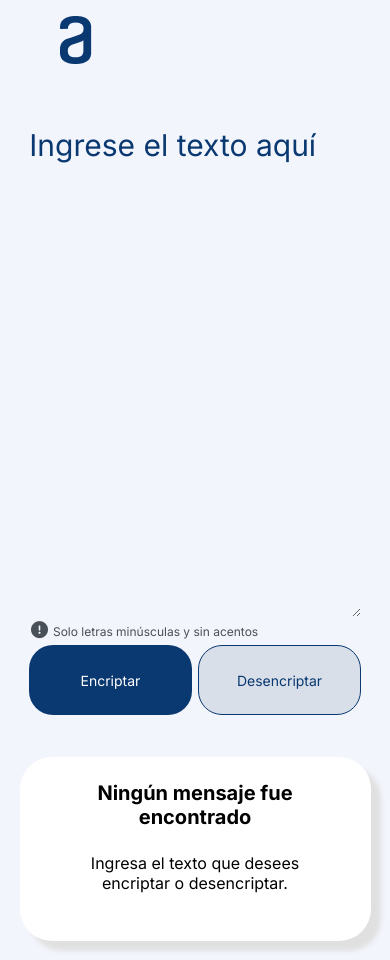
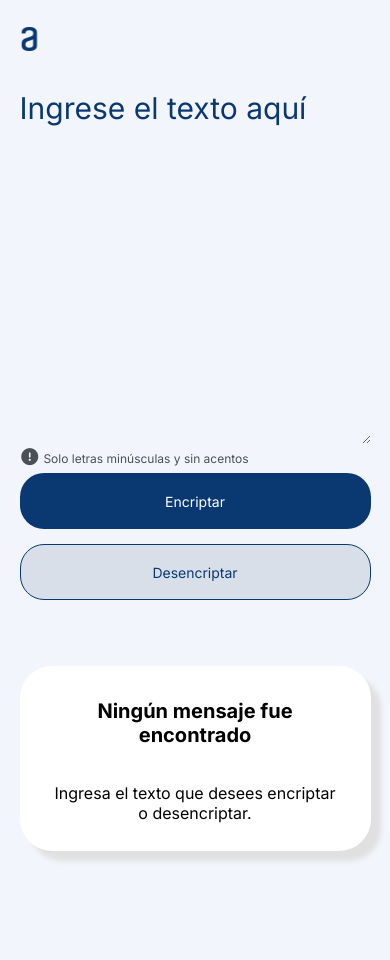
Before and after one commit to FlorIniguez/challenge-encriptador, a plain HTML site: page index.html in a window 390 px wide. After the commit the page ends 899 px from the top, so only its background shows below. Drawn offline with Linux system fonts and the light colour scheme.

Commit message:
arreglos css

```diff
--- a/index.html
+++ b/index.html
@@ -19,10 +19,12 @@
     ></script>
   </head>
   <body>
-    <div class="container">
-      <h1><img src="./imgs/Logo.png" alt="logo Alura" /></h1>
-      <main class="section-texto">
-        <section>
+    <header>
+      <img src="./imgs/Logo.png" alt="logo Alura" class="logo" />
+    </header>
+
+    <main class="container">
+      <section class="text-area">
         <textarea
           name="ingrese-texto"
           id="textarea-ingresado"
@@ -31,24 +33,22 @@
           class="textarea-texto"
           placeholder="Ingrese el texto aquí"
         ></textarea>
-        </section>
 
-        <section class="section-botones">
         <p class="aclaracion">
           <i class="fa-solid fa-circle-exclamation"> </i>
           <span> Solo letras minúsculas y sin acentos</span>
         </p>
+
         <div class="contenedor-botones">
-            <button onclick="encriptar()" class="btn-azul btns">
-              Encriptar
-            </button>
+          <button onclick="encriptar()" class="btn-azul btns">Encriptar</button>
           <button onclick="desencriptar()" class="btn-gris btns">
             Desencriptar
           </button>
         </div>
+
       </section>
-      </main>
-      <aside class="msj-vacio" id="sinMensaje">
+
+      <section class="msj-vacio" id="sinMensaje">
         <img
           src="./imgs/Muñeco.png"
           alt="imagen de un muñeco"
@@ -58,14 +58,16 @@
         <p class="p-encriptado">
           Ingresa el texto que desees encriptar o desencriptar.
         </p>
-      </aside>
-      <aside class="encriptar" id="msj-encriptado" style="display: none">
+      </section>
+
+      <section class="encriptar" id="msj-encriptado" style="display: none">
         <p id="texto-revelado" class="texto-resultado"></p>
         <button onclick="copiarMsjEncriptado()" class="btn-copiar">
           Copiar
         </button>
-      </aside>
-    </div>
+      </section>
+    </main>
+
     <script src="./main.js"></script>
   </body>
 </html>
--- a/style.css
+++ b/style.css
@@ -3,25 +3,29 @@
   padding: 0;
   box-sizing: border-box;
   font-family: "Inter", sans-serif;
+  background-color: #f3f5fc;
+}
+.logo {
+  margin-top: 25px;
+  margin-left: 10px;
+  width: 7%;
 }
 .container {
   height: 100vh;
-  width: 100%;
+  /* width: 100%; */
   display: flex;
-  background-color: #f3f5fc;
-  padding: 1.5em;
+  margin-bottom: 15px;
+  margin-left: 10%;
 }
-h1 {
-  margin: 1em;
+
+/* TEXTAREA */
+.text-area {
+  width: 60%;
 }
-.section-texto {
-  width: 50%;
-  margin: 10% auto;
-}
-/* TEXTAREA */
 .textarea-texto {
   width: 100%;
-  min-height: 58vh;
+  min-height: 55vh;
+  margin-top: 10%;
   font-size: 30px;
   border: none;
   color: #0a3871;
@@ -68,38 +72,40 @@ h1 {
 /* --- ENCRIPTADOR --- */
 .msj-vacio,
 .encriptar {
-  height: 95%;
-  background: #ffffff;
-  width: 21%;
+  height: 85%;
+  background-color: #ffffff;
+  width: 23rem;
   border-radius: 32px;
-  margin: auto;
   text-align: center;
   box-shadow: 10px 10px 5px 0px rgba(224, 224, 224, 1);
+  margin: 0 auto;
 }
 .img-muñeco {
-  display: block;
-  margin: 40% auto 8%;
+  margin-top: 40%;
   background-color: #ffffff;
-  max-width: 100%;
-  height: auto;
+  width: 100%;
 }
 .ningun-msj {
   font-size: 24px;
   font-weight: bold;
-  padding: 0 2em;
+  padding: 1em;
   text-align: center;
+  background-color: #ffffff;
 }
 .p-encriptado {
-  padding: 1.5em 2em;
+  padding: 1em;
+  background-color: #ffffff;
 }
 /* TEXTO ENCRIPTADO */
 .texto-resultado {
-  width: 75%;
+  width: 95%;
   color: #495057;
   background-color: #ffffff;
-  margin: 20% auto 0 auto;
-  height: 70vh;
+  margin: 16% auto 0 auto;
+  height: 75%;
   font-size: 24px;
+  overflow: hidden;
+  word-wrap: break-word;
 }
 
 .btn-copiar {
@@ -120,62 +126,75 @@ h1 {
   }
 }
 @media (max-width: 768px) {
+  .logo {
+    width: 15%;
+    margin-left: 0;
+    margin-top: 7%;
+  }
   .container {
     display: flex;
     flex-direction: column;
-    height: fit-content;
-    padding: 0;
+    align-items: center;
+    width: 100%;
+    margin: auto;
+    margin-bottom: 10%;
   }
-  h1 {
-    margin: 0.5em;
+  .text-area {
+    width: 90%;
   }
   .img-muñeco {
     display: none; /* Oculta la imagen en pantallas de 768px o menos */
   }
-  .section-texto {
-    width: 85%;
-    margin-bottom: 7%;
-  }
+
   .contenedor-botones {
     width: 100%;
     margin: 2% auto;
   }
   .msj-vacio {
     width: 90%;
-    /* height: 133px; */
     height: auto;
-    margin-top: 2%;
+    margin-top: 5%;
     margin-bottom: 5%;
-    padding: 1.5em;
+    padding: 0.8em;
   }
   .encriptar {
     height: auto;
     width: 90%;
-    margin-top: 2%;
+    margin-top: 5%;
     margin-bottom: 5%;
+    padding: 1rem;
   }
 
   .texto-resultado {
     height: auto;
-    width: 90%;
     padding: 1em;
-    margin: 2% auto;
+    margin: auto;
   }
   .btn-copiar {
-    margin-bottom: 2em;
+    width: 95%;
+    margin-bottom: 1em;
   }
 }
-@media (max-width: 375px) {
+@media (max-width: 450px) {
+  .container {
+    margin: auto;
+  }
   .contenedor-botones {
     display: flex;
     flex-direction: column;
     /* height: 158px; */
     gap: 15px;
   }
+  .text-area {
+    margin-bottom: 10%;
+  }
   .btns {
-    height: 5em;
+    height: 4em;
   }
   .textarea-texto {
-   min-height: 42vh;
+    min-height: 42vh;
+  }
+  .btn-copiar {
+    height: 4em;
   }
 }
```
Lines whose indentation alone changed are shown as unchanged.
